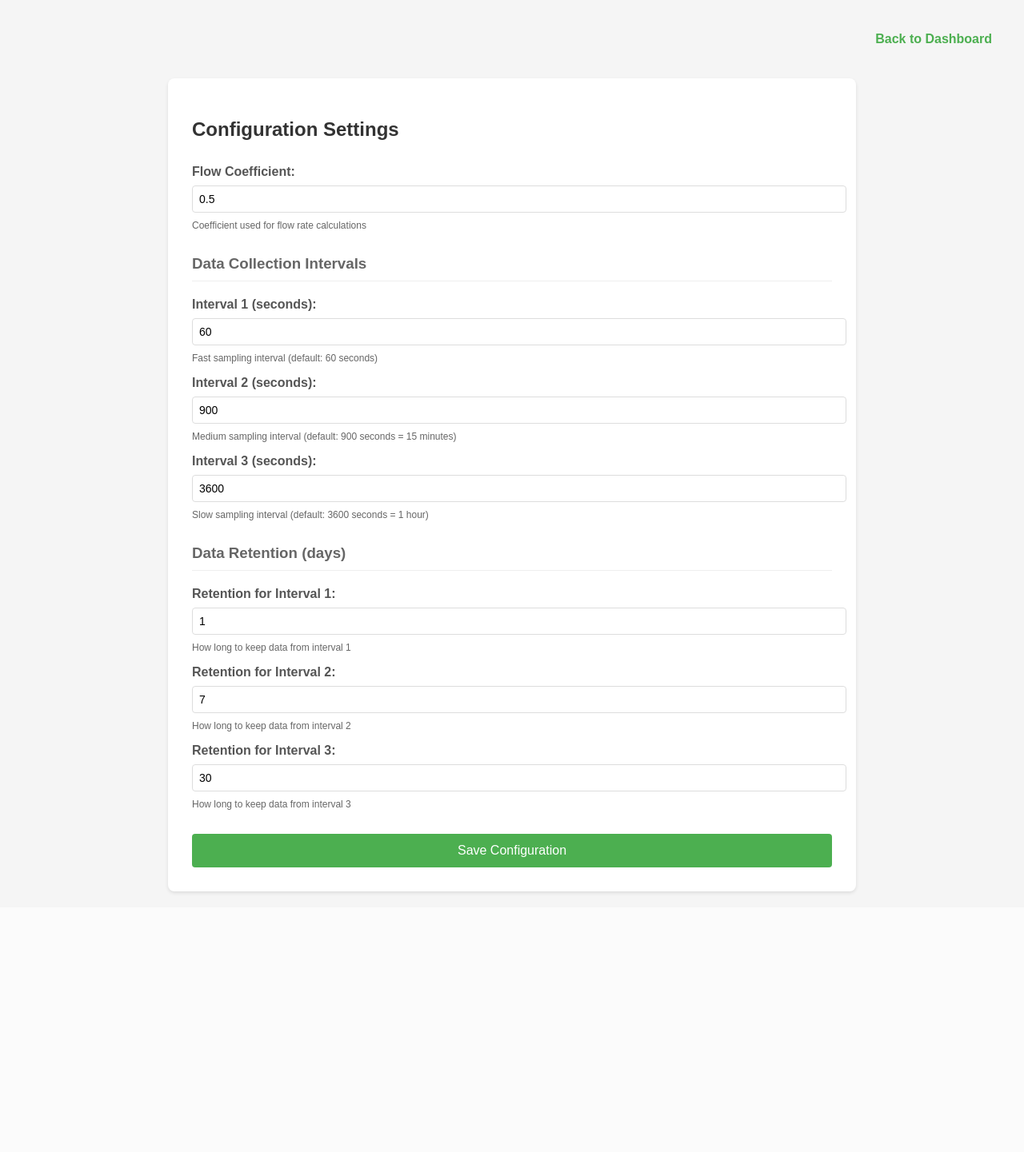
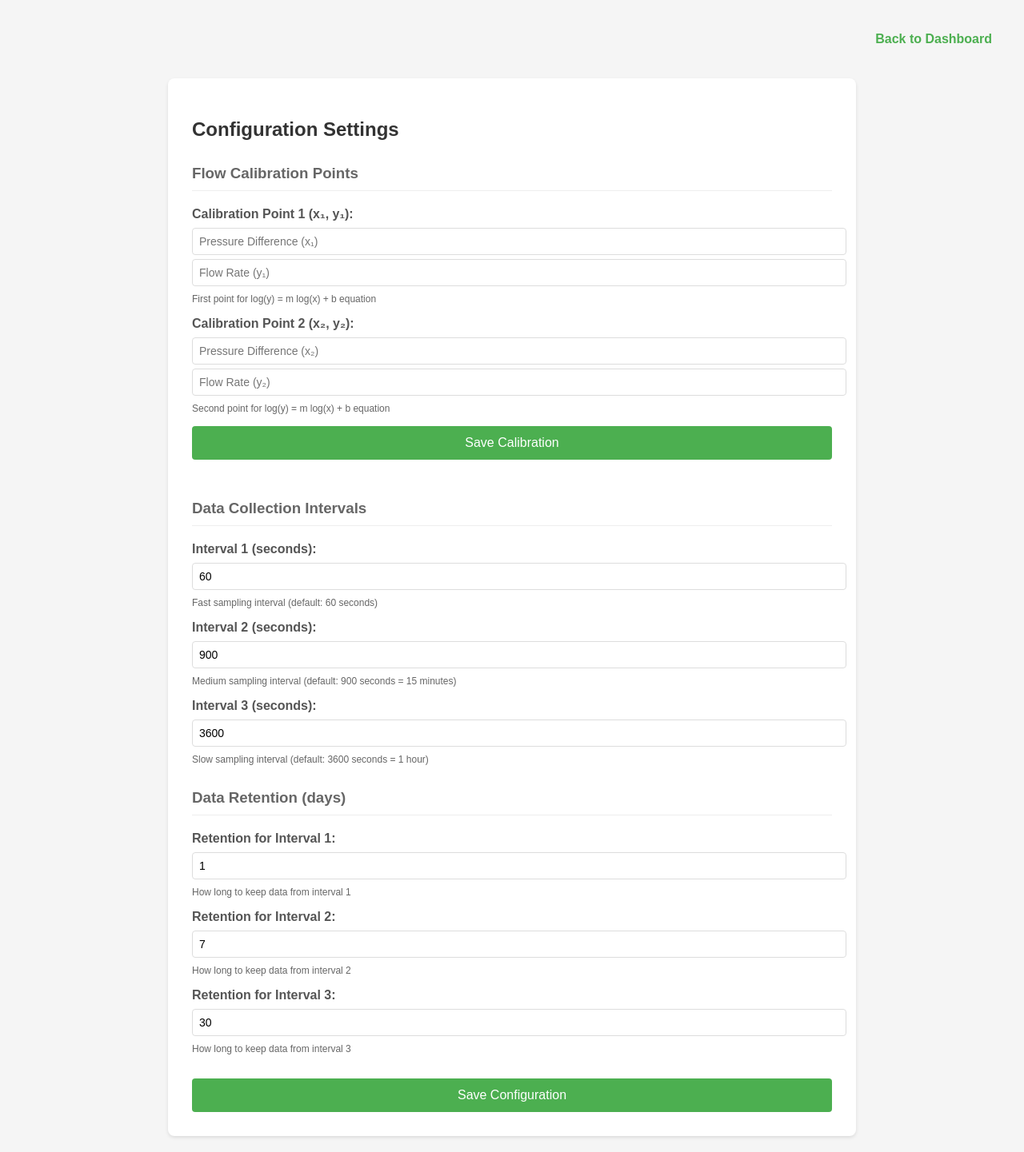
Before and after one commit to hwkwon1114/ME_470_k-W-DataLogger-Project, a Flask app: page /config in a window 1280 px wide. Shown: the whole page at 80% size. Before the commit the page ends 1118 px from the top, so only its background shows below. Run offline with Flask 3, Linux system fonts and the light colour scheme; data comes from the database, SQL or seed files in the repository.

Commit message:
Callibration

```diff
--- a/app.py
+++ b/app.py
@@ -5,6 +5,7 @@ import time
 from threading import Thread
 from collections import defaultdict
 from Sensor import Sensor
+import math
 
 #Flask app
 app = Flask(__name__)
@@ -35,7 +36,6 @@ def init_db(): # Initialize the database
 
     c.execute('''CREATE TABLE config
     (id INTEGER PRIMARY KEY,
-    flow_coefficient REAL NOT NULL CHECK(flow_coefficient > 0),
     interval1_seconds INTEGER NOT NULL CHECK(interval1_seconds > 0),
     interval2_seconds INTEGER NOT NULL CHECK(interval2_seconds > 0),
     interval3_seconds INTEGER NOT NULL CHECK(interval3_seconds > 0),
@@ -44,10 +44,48 @@ def init_db(): # Initialize the database
     retention_interval3 INTEGER NOT NULL CHECK(retention_interval3 > 0))''') # Configuration table
 
     c.execute('''INSERT INTO config VALUES
-    (1, 0.5, 60, 900, 3600, 1, 7, 30)''') # Default configuration
+    (1, 60, 900, 3600, 1, 7, 30)''') # Default configuration
+
+    c.execute('''CREATE TABLE calibration_points
+        (id INTEGER PRIMARY KEY,
+        pressure_diff REAL NOT NULL,
+        flow_rate REAL NOT NULL,
+        timestamp TEXT NOT NULL)''')
+
 
     conn.commit()
     conn.close()
+
+class FlowCalibration:
+    def __init__(self):
+        self.m = 0.5  # Default slope
+        self.b = 0    # Default intercept
+        self.a = 1    # Default coefficient
+        self._load_calibration()
+
+    def _load_calibration(self):
+        with sqlite3.connect('metrics.db') as conn:
+            c = conn.cursor()
+            c.execute('''SELECT pressure_diff, flow_rate
+                        FROM calibration_points
+                        ORDER BY timestamp DESC LIMIT 2''')
+            points = c.fetchall()
+
+            if len(points) == 2:
+                x1, y1 = points[0]  # pressure_diff, flow_rate
+                x2, y2 = points[1]
+
+                if x1 > 0 and x2 > 0 and y1 > 0 and y2 > 0:
+                    # Calculate m (slope) and b (intercept) in log space
+                    self.m = math.log(y2/y1) / math.log(x2/x1)
+                    self.b = math.log(y1) - self.m * math.log(x1)
+                    # Calculate coefficient a = e^b
+                    self.a = math.exp(self.b)
+
+    def calculate_flow_rate(self, pressure_diff):
+        if pressure_diff <= 0:
+            return 0
+        return self.a * (pressure_diff ** self.m)
 
 class DataAggregator:
     def __init__(self, sampling_rate_seconds):
@@ -60,6 +98,7 @@ class DataAggregator:
         }
         self.sampling_rate = sampling_rate_seconds
         self.max_points = self._get_max_points()
+        self.calibration = FlowCalibration()
 
     # Get the maximum number of data points to store
     def _get_max_points(self):
@@ -85,11 +124,13 @@ class DataAggregator:
         self.max_points = self._get_max_points()
 
     # Add a new data point
-    def add_data_point(self, temp1, temp2, pressure1, pressure2, power, flow_coefficient):
+    def add_data_point(self, temp1, temp2, pressure1, pressure2, power):
         timestamp = datetime.now()
+        diff_pressure = abs(pressure1 - pressure2)
 
-        diff_pressure = abs(pressure1 - pressure2)
-        flow_rate = flow_coefficient * (diff_pressure ** 0.5)
+        # Use calibration for flow rate calculation
+        flow_rate = self.calibration.calculate_flow_rate(diff_pressure)
+
         temp_diff = abs(temp1 - temp2)
         cooling_tons = (flow_rate * temp_diff * 8.33 * 60) / 12000
         kw_ton = power / cooling_tons if cooling_tons > 0 else 0
@@ -111,6 +152,8 @@ class DataAggregator:
             max_points = self.max_points[interval]
             if len(self.data_points[interval]) > max_points:
                 self.data_points[interval] = self.data_points[interval][-max_points:]
+
+
 
     # Round down the timestamp to the nearest interval
     def _floor_timestamp(self, dt, interval_seconds):
@@ -154,6 +197,26 @@ class DataAggregator:
 
             return avg_data
 # Configuration page
+@app.route('/calibration', methods=['POST'])
+def add_calibration_point():
+    try:
+        data = request.json
+        pressure_diff = float(data['pressure_diff'])
+        flow_rate = float(data['flow_rate'])
+
+        with sqlite3.connect('metrics.db') as conn:
+            c = conn.cursor()
+            c.execute('''INSERT INTO calibration_points
+                        (pressure_diff, flow_rate, timestamp)
+                        VALUES (?, ?, ?)''',
+                     (pressure_diff, flow_rate,
+                      datetime.now().strftime('%Y-%m-%d %H:%M:%S')))
+            conn.commit()
+
+        return jsonify({"status": "success"})
+    except Exception as e:
+        return jsonify({"status": "error", "message": str(e)}), 500
+
 @app.route('/config', methods=['GET', 'POST'])
 def config():
     global aggregator
@@ -162,15 +225,14 @@ def config():
         try:
             data = request.json # Get the JSON data
             required_fields = [
-                'flow_coefficient', 'interval1_seconds', 'interval2_seconds',
-                'interval3_seconds', 'retention_interval1', 'retention_interval2',
-                'retention_interval3'
+                'interval1_seconds', 'interval2_seconds',
+                'interval3_seconds', 'retention_interval1',
+                'retention_interval2', 'retention_interval3'
             ]
 
             if not all(field in data for field in required_fields):
                 return jsonify({"status": "error", "message": "Missing required fields"}), 400
 
-            flow_coefficient = float(data['flow_coefficient'])
             interval1_seconds = int(data['interval1_seconds'])
             interval2_seconds = int(data['interval2_seconds'])
             interval3_seconds = int(data['interval3_seconds'])
@@ -178,8 +240,6 @@ def config():
             retention_interval2 = int(data['retention_interval2'])
             retention_interval3 = int(data['retention_interval3'])
 
-            if flow_coefficient <= 0:
-                return jsonify({"status": "error", "message": "Flow coefficient must be positive"}), 400
             if any(x <= 0 for x in [interval1_seconds, interval2_seconds, interval3_seconds]):
                 return jsonify({"status": "error", "message": "Intervals must be positive"}), 400
             if any(x <= 0 for x in [retention_interval1, retention_interval2, retention_interval3]):
@@ -188,7 +248,6 @@ def config():
             with sqlite3.connect('metrics.db') as conn:
                 c = conn.cursor()
                 c.execute('''UPDATE config SET
-                            flow_coefficient = ?,
                             interval1_seconds = ?,
                             interval2_seconds = ?,
                             interval3_seconds = ?,
@@ -196,7 +255,7 @@ def config():
                             retention_interval2 = ?,
                             retention_interval3 = ?
                             WHERE id = 1''',
-                         (flow_coefficient, interval1_seconds, interval2_seconds,
+                         (interval1_seconds, interval2_seconds,
                           interval3_seconds, retention_interval1, retention_interval2,
                           retention_interval3))
                 conn.commit()
@@ -219,13 +278,12 @@ def config():
         return jsonify({"status": "error", "message": "Configuration not found"}), 404
 
     return render_template('config.html',
-                         flow_coefficient=config_data[1],
-                         interval1_seconds=config_data[2],
-                         interval2_seconds=config_data[3],
-                         interval3_seconds=config_data[4],
-                         retention_interval1=config_data[5],
-                         retention_interval2=config_data[6],
-                         retention_interval3=config_data[7])
+                         interval1_seconds=config_data[1],
+                         interval2_seconds=config_data[2],
+                         interval3_seconds=config_data[3],
+                         retention_interval1=config_data[4],
+                         retention_interval2=config_data[5],
+                         retention_interval3=config_data[6])
 
 def collect_data():
     global aggregator
@@ -250,17 +308,16 @@ def collect_data():
                 with sqlite3.connect('metrics.db') as conn:
                     c = conn.cursor()
                     c.execute('''SELECT interval1_seconds, interval2_seconds,
-                               interval3_seconds, flow_coefficient
-                               FROM config WHERE id = 1''')
+                               interval3_seconds FROM config WHERE id = 1''')
                     config = c.fetchone()
 
                     if not config:
                         raise ValueError("Configuration not found")
 
-                    interval1_seconds, interval2_seconds, interval3_seconds, flow_coefficient = config
+                    interval1_seconds, interval2_seconds, interval3_seconds = config
 
                     aggregator.add_data_point(temp1, temp2, pressure1, pressure2,
-                                            power, flow_coefficient)
+                                            power)
 
                     intervals = [
                         ('interval1', interval1_seconds),
--- a/templates/config.html
+++ b/templates/config.html
@@ -106,12 +106,25 @@
 
         <form id="configForm">
             <div class="form-group">
-                <label for="flowCoefficient">Flow Coefficient:</label>
+                <h3>Flow Calibration Points</h3>
+
                 <div class="input-group">
-                    <input type="number" id="flowCoefficient" value="{{ flow_coefficient }}" step="0.01">
-                    <div class="help-text">Coefficient used for flow rate calculations</div>
+                    <label>Calibration Point 1 (x₁, y₁):</label>
+                    <input type="number" id="pressure1" placeholder="Pressure Difference (x₁)" step="0.01">
+                    <input type="number" id="flow1" placeholder="Flow Rate (y₁)" step="0.01">
+                    <div class="help-text">First point for log(y) = m log(x) + b equation</div>
                 </div>
+
+                <div class="input-group">
+                    <label>Calibration Point 2 (x₂, y₂):</label>
+                    <input type="number" id="pressure2" placeholder="Pressure Difference (x₂)" step="0.01">
+                    <input type="number" id="flow2" placeholder="Flow Rate (y₂)" step="0.01">
+                    <div class="help-text">Second point for log(y) = m log(x) + b equation</div>
+                </div>
+
+                <button type="button" onclick="saveCalibration()" style="margin-bottom: 20px">Save Calibration</button>
             </div>
+
 
             <div class="form-group">
                 <h3>Data Collection Intervals</h3>
@@ -160,13 +173,65 @@
             <button type="submit">Save Configuration</button>
         </form>
     </div>
+    <script>
+        async function saveCalibration() {
+            const points = [
+                {
+                    pressure_diff: parseFloat(document.getElementById('pressure1').value),
+                    flow_rate: parseFloat(document.getElementById('flow1').value)
+                },
+                {
+                    pressure_diff: parseFloat(document.getElementById('pressure2').value),
+                    flow_rate: parseFloat(document.getElementById('flow2').value)
+                }
+            ];
+            if (points[0].pressure_diff === points[1].pressure_diff) {
+                alert('Pressure differences must be different');
+                return;
+            }
+            for (const point of points) {
+                if (isNaN(point.pressure_diff) || isNaN(point.flow_rate)) {
+                    alert('Please enter valid numbers for both calibration points');
+                    return;
+                }
+                if (point.pressure_diff <= 0 || point.flow_rate <= 0) {
+                    alert('Values must be greater than zero');
+                    return;
+                }
+            }
 
-    <script>
+            try {
+                const response = await fetch('/calibration', {
+                    method: 'POST',
+                    headers: {
+                        'Content-Type': 'application/json'
+                    },
+                    body: JSON.stringify(points[0])
+                });
+
+                if (!response.ok) throw new Error('Failed to save first point');
+
+                const response2 = await fetch('/calibration', {
+                    method: 'POST',
+                    headers: {
+                        'Content-Type': 'application/json'
+                    },
+                    body: JSON.stringify(points[1])
+                });
+
+                if (!response2.ok) throw new Error('Failed to save second point');
+
+                alert('Calibration points saved successfully!');
+            } catch (error) {
+                console.error('Error:', error);
+                alert('Error saving calibration: ' + error.message);
+            }
+        }
+
         document.getElementById('configForm').addEventListener('submit', async (e) => {
             e.preventDefault();
 
             const config = {
-                flow_coefficient: parseFloat(document.getElementById('flowCoefficient').value),
                 interval1_seconds: parseInt(document.getElementById('interval1').value),
                 interval2_seconds: parseInt(document.getElementById('interval2').value),
                 interval3_seconds: parseInt(document.getElementById('interval3').value),
```
